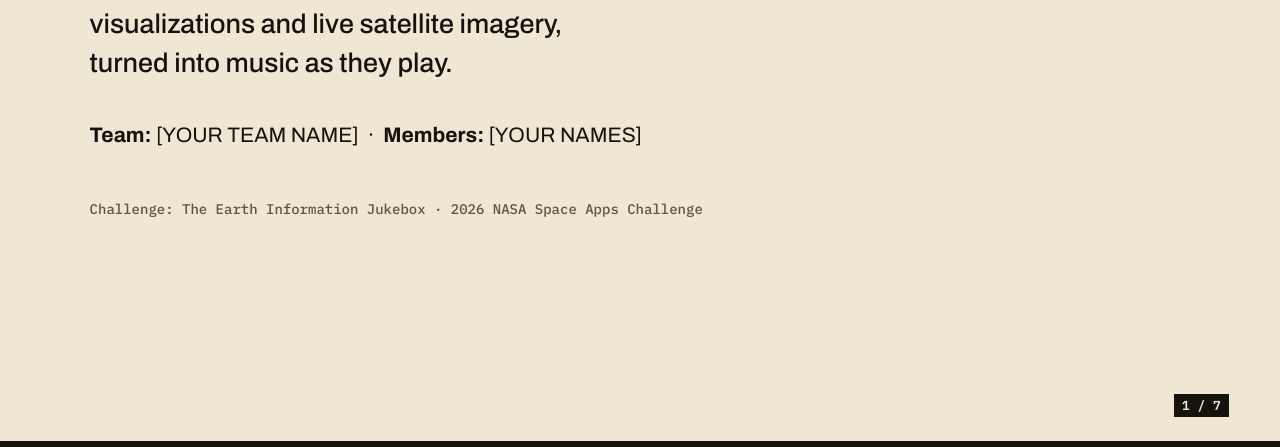
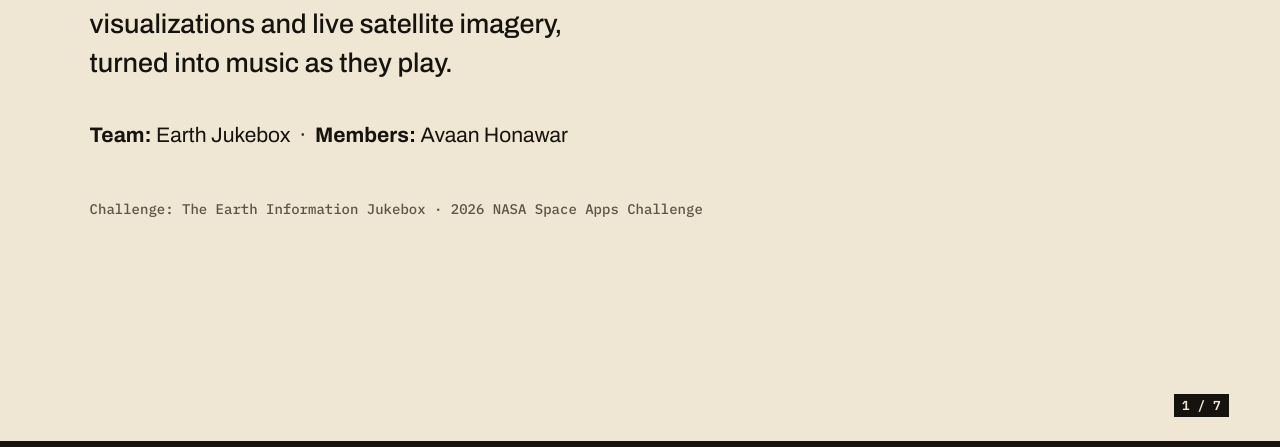
Before and after one commit to av4an77/earth-jukebox, a plain HTML site: page slides.html in a window 1280 px wide. Shown: the part 353-800 px from the top of the page. Drawn offline with Linux system fonts and the light colour scheme.

Commit message:
Add team details to slides, slide PDF, final AI-use statement

```diff
--- a/slides.html
+++ b/slides.html
@@ -38,7 +38,7 @@ small{font:500 14px var(--mono);color:var(--dim)}
 <section class="slide hero">
   <h1>Earth <span>Jukebox</span></h1>
   <p class="lead">Listen to our changing planet. NASA Earth visualizations and live satellite imagery, turned into music as they play.</p>
-  <p><b>Team:</b> [YOUR TEAM NAME] &nbsp;·&nbsp; <b>Members:</b> [YOUR NAMES]</p>
+  <p><b>Team:</b> Earth Jukebox &nbsp;·&nbsp; <b>Members:</b> Avaan Honawar</p>
   <p><small>Challenge: The Earth Information Jukebox · 2026 NASA Space Apps Challenge</small></p>
   <div class="n">1 / 7</div>
 </section>
```
Also changed, not shown: 2 other files.
